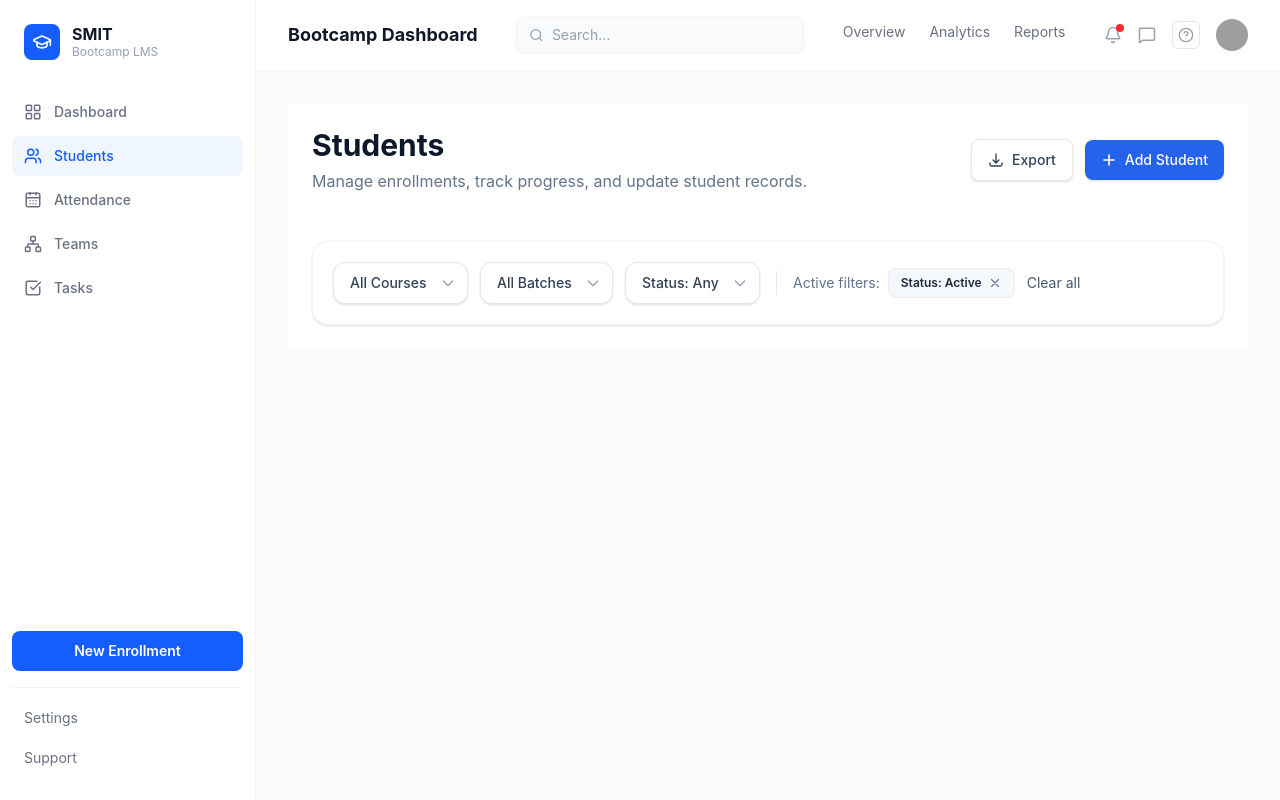
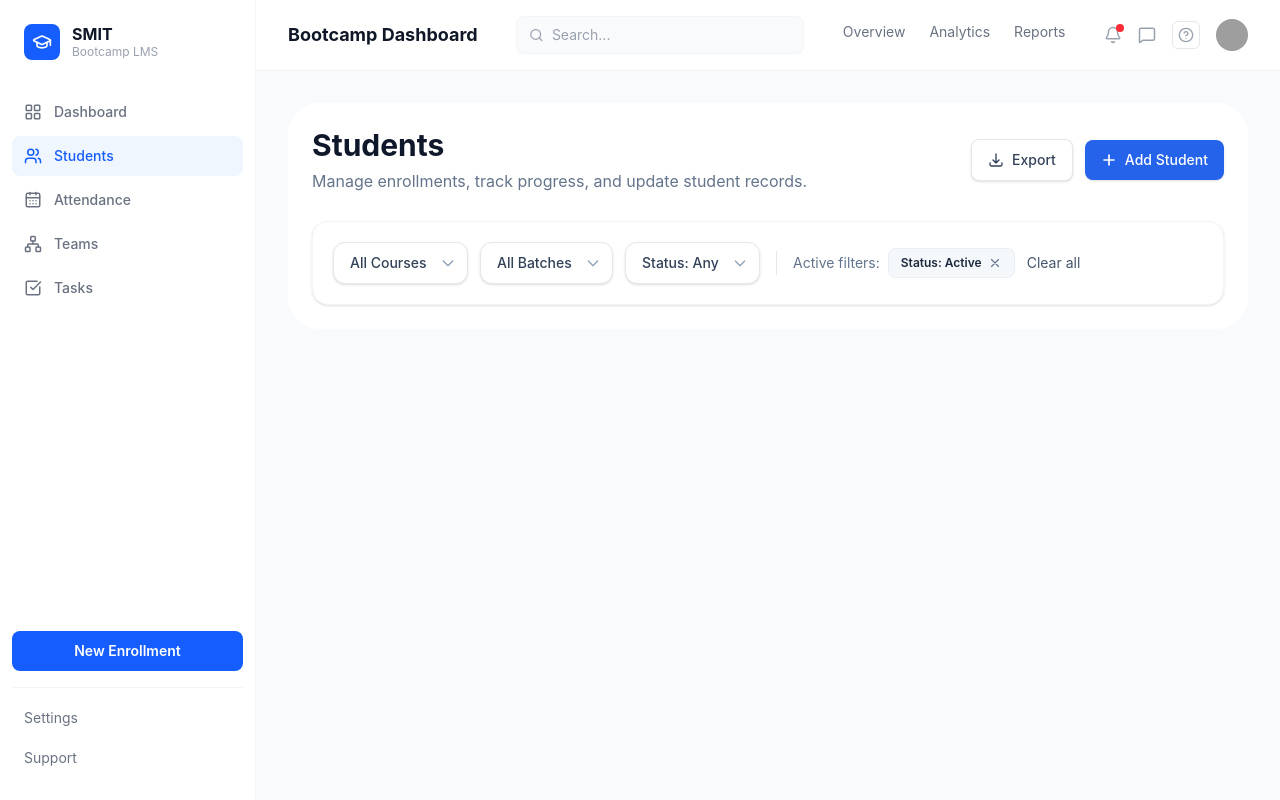
Before and after one commit to umarxcodes/lms-system, a React app in the folder frontend/: page /students in a window 1280 px wide. Built offline with nearby package versions, Linux system fonts and the light colour scheme; grey boxes are pictures that could not be loaded; the HTML template or start-up script is replaced by a standard one.

Commit message:
adjusted pading

```diff
--- a/frontend/src/pages/StudentsPage.jsx
+++ b/frontend/src/pages/StudentsPage.jsx
@@ -1,7 +1,7 @@
 const StudentsPage = () => {
   return (
-    <div>
-      <div className="flex flex-col sm:flex-row sm:items-center justify-between gap-4 p-6  bg-white ">
+    <div className="flex flex-col bg-white rounded-4xl">
+      <div className="flex flex-col rounded-4xl sm:flex-row sm:items-center justify-between gap-4 p-6  bg-white ">
         <div>
           <h1 className="text-3xl font-bold text-[#0F172A]">Students</h1>
           <p className="mt-1.5 text-base text-[#64748B]">
@@ -53,8 +53,8 @@ const StudentsPage = () => {
         {/*  */}
       </div>
 
-      <div className='fiter className="flex flex-col sm:flex-row sm:items-center justify-between gap-4 p-6 bg-white'>
-        <div className="w-full rounded-2xl border border-gray-100 bg-white p-5 shadow-sm mt-0 gap-6">
+      <div className="flex rounded-4xl flex-col sm:flex-row sm:items-center justify-between gap-4 p-6 bg-white">
+        <div className="w-full rounded-2xl border border-gray-100 bg-white p-5 shadow-sm -mt-5 gap-6">
           <div className="flex flex-wrap items-center gap-3">
             <div className="relative">
               <select className="appearance-none rounded-xl border border-gray-200 bg-white py-2.5 pl-4 pr-10 text-sm font-medium text-slate-700 shadow-sm focus:border-blue-500 focus:outline-none focus:ring-1 focus:ring-blue-500">
```
